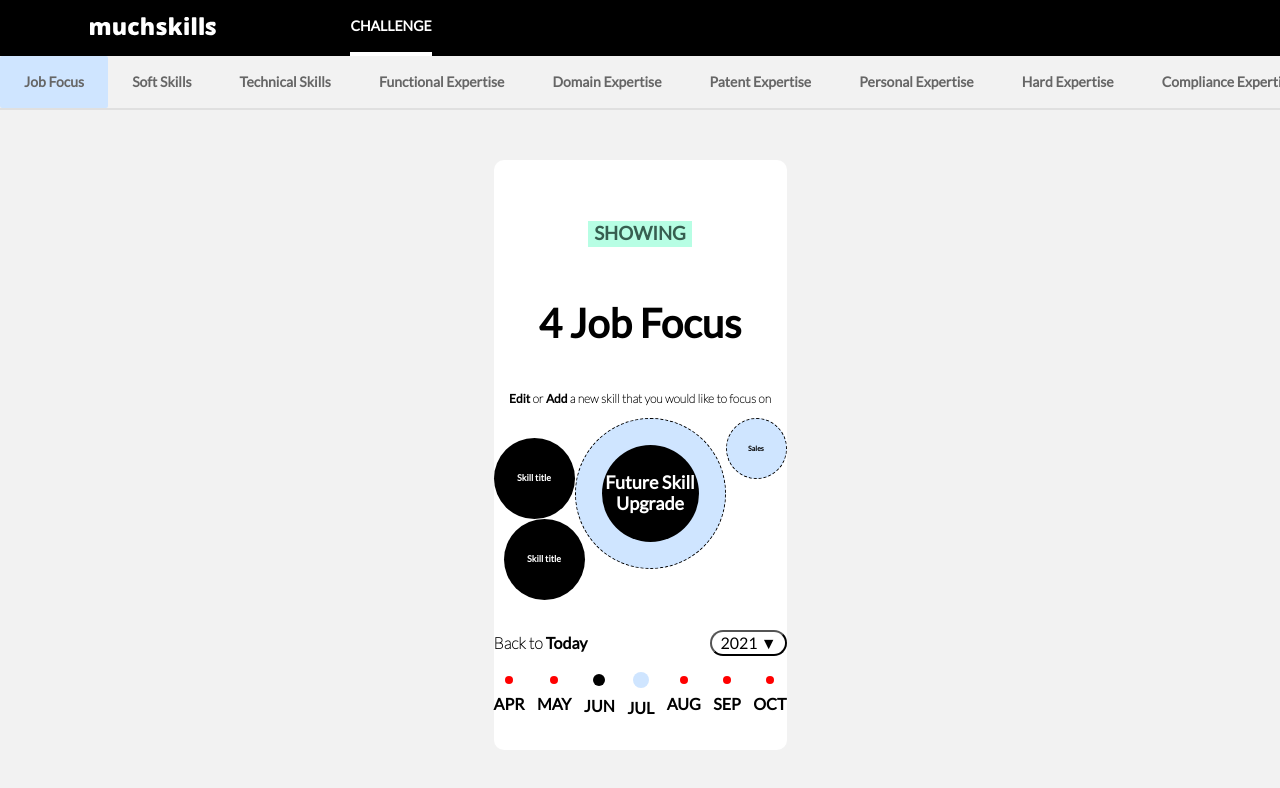
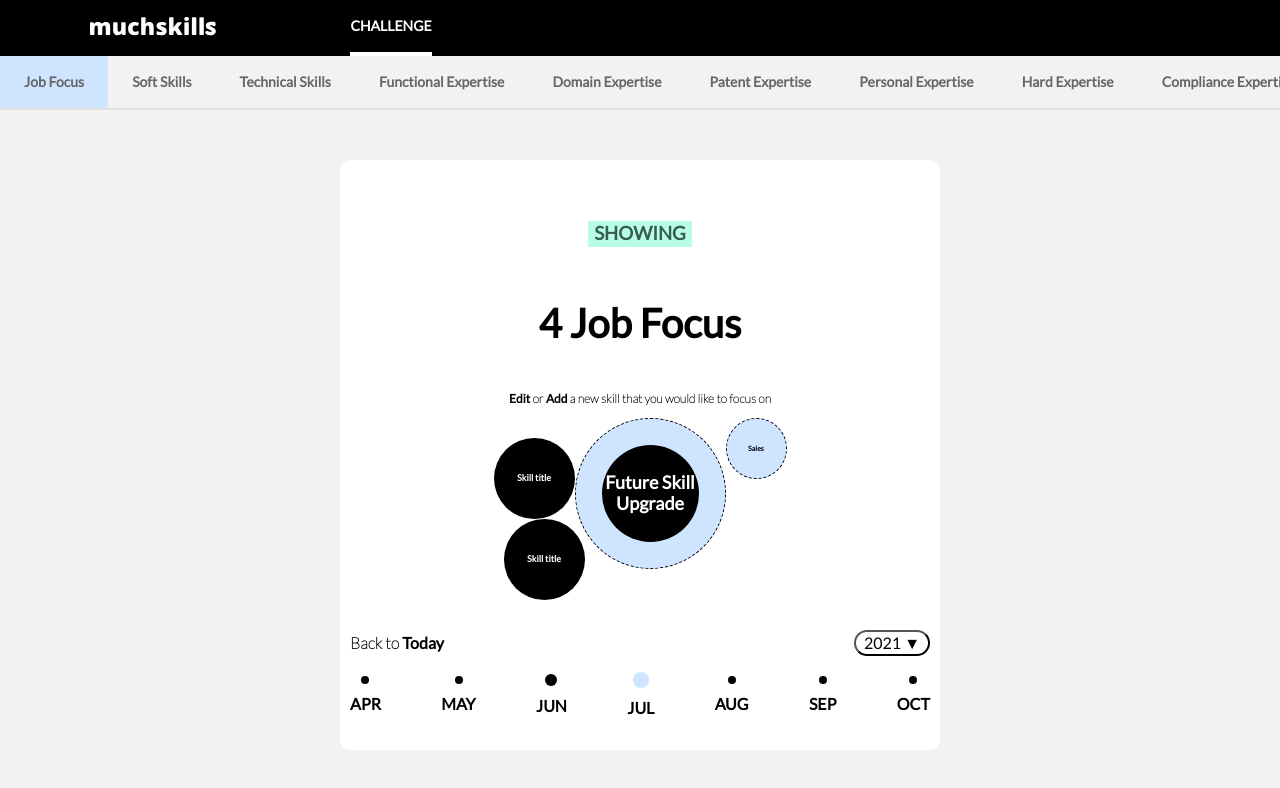
Before and after one commit to Lulololu/muchskills-test, a Next.js app: page / in a window 1280 px wide. Shown: the top 788 px of the page. Built offline with nearby package versions, Linux system fonts and the light colour scheme.

Commit message:
Add files via upload

```diff
--- a/Components/JobFocusCard.js
+++ b/Components/JobFocusCard.js
@@ -7,8 +7,10 @@ const StyledContainer = styled.div`
   flex-direction: column;
   align-items: center;
   justify-content: space-around;
-  padding-top: 42px;
-  padding-bottom: 20px;
+  width: 80%;
+  min-width: 320px;
+  max-width: 600px;
+  padding: 42px 10px 20px 10px;
   background-color: var(--white);
   border-radius: 10px;
 `;
@@ -24,6 +26,7 @@ const StyledCardTitle = styled.h2`
   font-weight: 900;
   font-size: 40px;
   line-height: 48px;
+  text-align: center;
   text-transform: capitalize;
 `;
 
--- a/Components/TimeLine.js
+++ b/Components/TimeLine.js
@@ -53,7 +53,7 @@ const StyledMonth = styled.div`
 const StyledCircle1 = styled.div`
   width: 8px;
   height: 8px;
-  background-color: red;
+  background-color: var(--black);
   border-radius: 50%;
 `;
 
@@ -82,11 +82,11 @@ const TimeLine = () => {
       </FirstRow>
       <SecondRow>
         <MonthContainer>
-          <StyledCircle1 />
+          <StyledCircle1 className="circle-1" />
           <StyledMonth>APR</StyledMonth>
         </MonthContainer>
         <MonthContainer>
-          <StyledCircle1 />
+          <StyledCircle1 className="circle-1" />
           <StyledMonth>MAY</StyledMonth>
         </MonthContainer>
         <MonthContainer>
@@ -98,15 +98,15 @@ const TimeLine = () => {
           <StyledMonth>JUL</StyledMonth>
         </MonthContainer>
         <MonthContainer>
-          <StyledCircle1 />
+          <StyledCircle1 className="circle-1" />
           <StyledMonth>AUG</StyledMonth>
         </MonthContainer>
         <MonthContainer>
-          <StyledCircle1 />
+          <StyledCircle1 className="circle-1" />
           <StyledMonth>SEP</StyledMonth>
         </MonthContainer>
         <MonthContainer>
-          <StyledCircle1 />
+          <StyledCircle1 className="circle-1" />
           <StyledMonth>OCT</StyledMonth>
         </MonthContainer>
       </SecondRow>
--- a/pages/functional-expertise.js
+++ b/pages/functional-expertise.js
@@ -1,4 +1,3 @@
-import StyledH1 from "../Components/StyledComponents/StyledH1";
 import Head from "next/head";
 import StyledPageMain from "../Components/StyledComponents/StyledPageMain";
 import JobFocusCard from "../Components/JobFocusCard";
```
